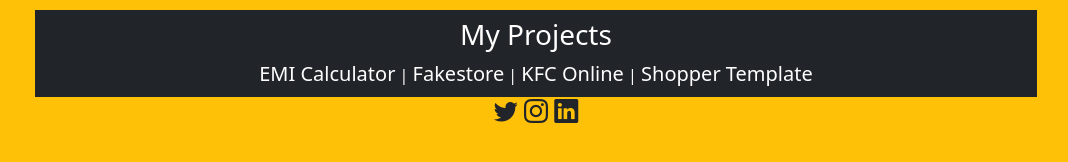
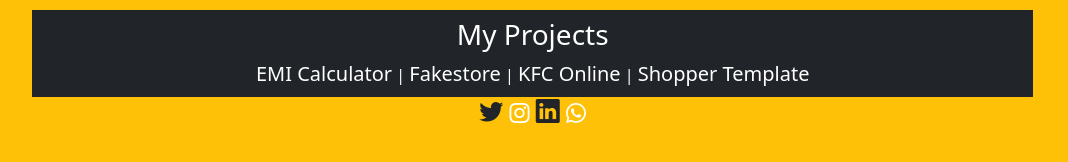
Before and after one commit to RajendraWebtech/Rajendra-Portfolio, a website: page index.html in a window 1280 px wide. Shown: the part 468-630 px from the top of the page, without its empty margins (104-1172 px from the left). Drawn offline with nearby package versions, Linux system fonts and the light colour scheme.

Commit message:
Update index.html

```diff
--- a/index.html
+++ b/index.html
@@ -35,11 +35,13 @@
         </div>
         <div class="h4">
             <span class="bi bi-twitter"></span>
-            <span class="bi bi-instagram"></span>
+            <span><a href="https://bit.ly/3HRNX3j" class="bi bi-instagram"></a></span>
             <span class="bi bi-linkedin"></span>
+            <span><a href="https://bit.ly/3UAdYvm" class="bi bi-whatsapp"></a></span>
+
 
         </div>
     </div>
-
+   r
 </body>
 </html>
```
